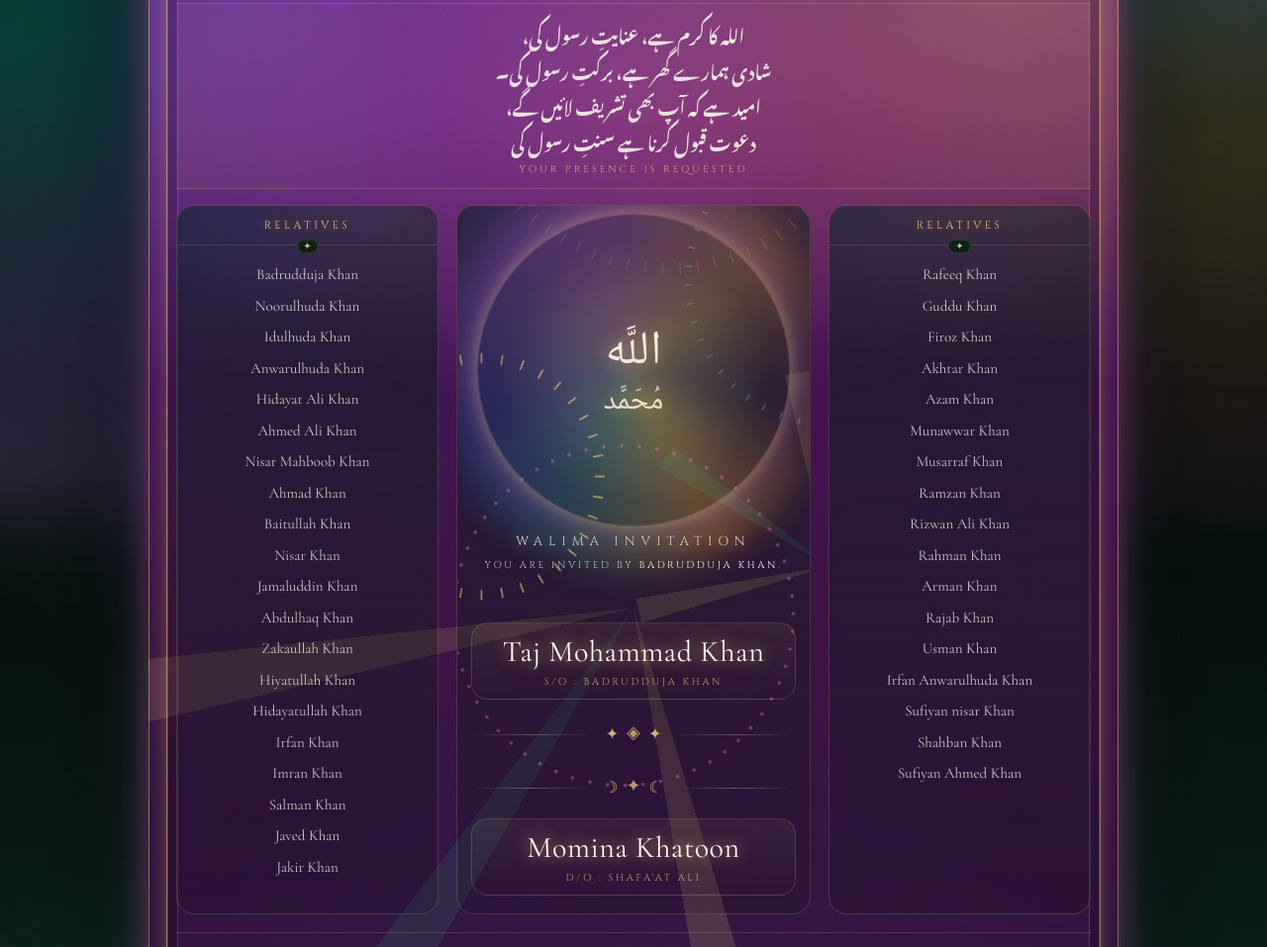
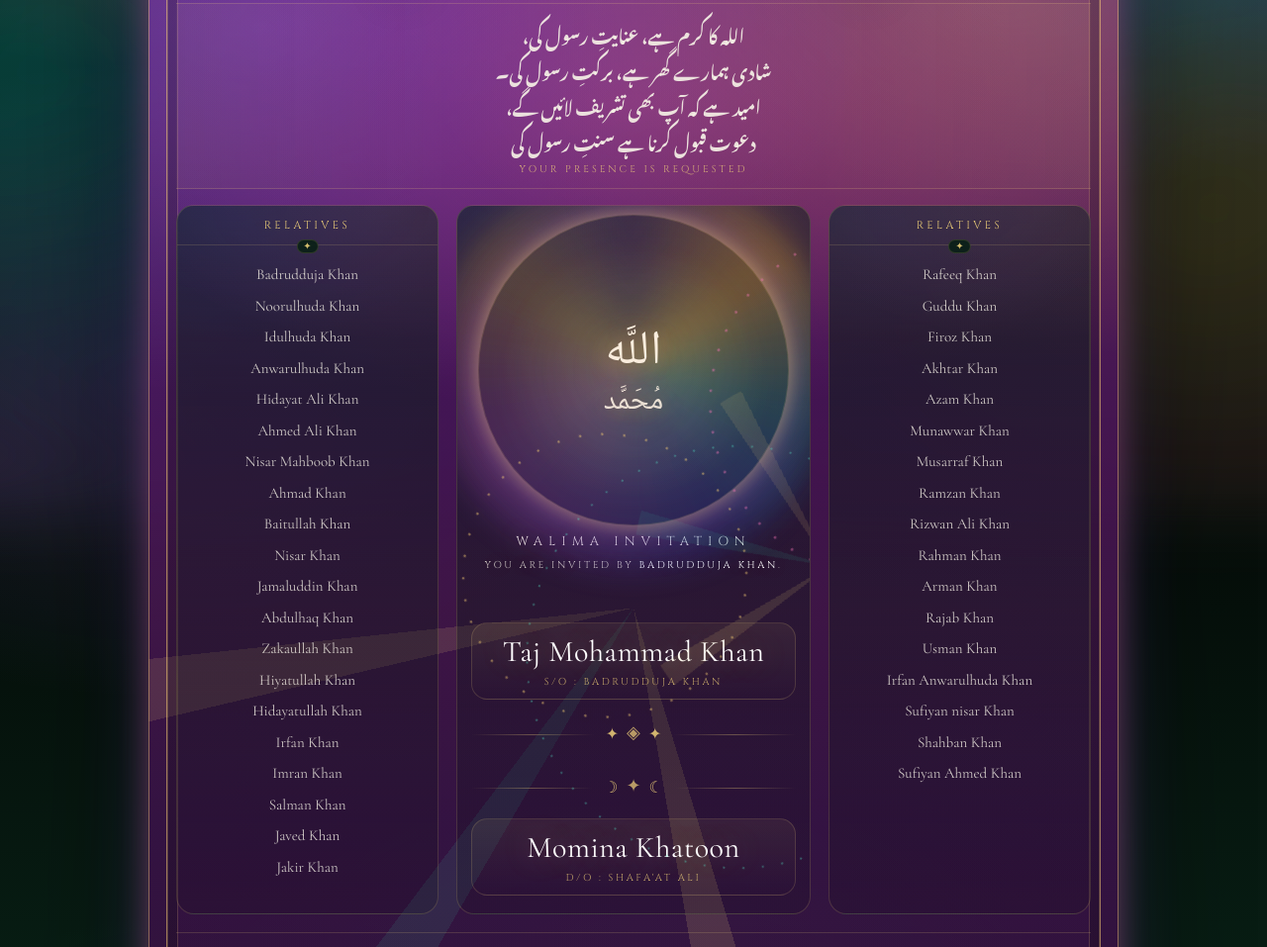
Before and after one commit to Ramzan-Khan-786/Wedding-Card, a plain HTML site: page index.html in a window 1280 px wide. Shown: the part 426-1383 px from the top of the page at 99% size. Drawn offline with nearby package versions, Linux system fonts and the light colour scheme; a web font is replaced by a local one.

Commit message:
final smooth

```diff
--- a/script.js
+++ b/script.js
@@ -169,7 +169,7 @@ let resizeTimer = null;
 window.addEventListener("resize", () => {
   if (resizeTimer) window.clearTimeout(resizeTimer);
   resizeTimer = window.setTimeout(() => {
-    buildSpinRings();
+    buildSprinkledRings();
     syncFacesHeight();
   }, 120);
 });
@@ -200,43 +200,25 @@ if ("ResizeObserver" in window) {
 syncFacesHeight();
 
 /* ═══════════════════════════════════════════════════════════════════
-   SPINNING STICK RINGS
-   Generates four SVG rings around the Allah calligraphy.
-   Each ring is made of evenly-spaced tick marks (short lines)
-   arranged around a circle – an Islamic geometric ornament.
-
-   Ring design vocabulary:
-     r      – orbit radius (distance from centre to tick midpoint)
-     count  – number of ticks on the ring
-     len    – length of each tick (the "stick")
-     w      – stroke-width of each tick
-     color  – stroke colour (rgba)
-     cls    – CSS animation class (spin-ring-1 … spin-ring-4)
-     gap    – extra spacing between inner rings (decorative dots ring)
+   SPRINKLED RING
+   Builds a single dotted ring around the Allah calligraphy.
    ═══════════════════════════════════════════════════════════════════ */
 
 const SVG_NS = "http://www.w3.org/2000/svg";
 
-/**
- * Build one ring of evenly-spaced sticks.
- * @param {object} cfg  Ring config
- * @returns {SVGElement}  A positioned <svg> element ready to insert
- */
-function makeStickRing(cfg) {
-  const {
-    r, // orbit radius
-    count, // tick count
-    len, // tick length
-    w, // stroke-width
-    color, // stroke colour string
-    cls, // animation class
-    extraClass, // optional second class
-    dots, // if true render dots instead of sticks
-    dotR, // dot radius (when dots=true)
-  } = cfg;
+function getHaloRadius() {
+  const raw = getComputedStyle(document.documentElement)
+    .getPropertyValue("--allahHalo")
+    .trim();
+  const px = parseFloat(raw);
+  return isNaN(px) ? 260 : px;
+}
 
-  // The SVG canvas must encompass the full ring
-  const size = (r + len + 4) * 2;
+function buildDottedRing(wrap, cfg) {
+  if (!wrap) return;
+  const { r, count, dotR, color, cls } = cfg;
+
+  const size = (r + dotR + 4) * 2;
   const cx = size / 2;
   const cy = size / 2;
 
@@ -245,8 +227,6 @@ function makeStickRing(cfg) {
   svg.setAttribute("width", String(size));
   svg.setAttribute("height", String(size));
   svg.setAttribute("viewBox", `0 0 ${size} ${size}`);
-
-  // Position so (cx, cy) sits exactly at the wrap origin
   svg.style.cssText = `
     position:absolute;
     top:0; left:0;
@@ -254,138 +234,64 @@ function makeStickRing(cfg) {
     overflow:visible;
   `;
   svg.classList.add("spin-ring", cls);
-  if (extraClass) svg.classList.add(extraClass);
 
   const angleStep = (2 * Math.PI) / count;
-
   for (let i = 0; i < count; i++) {
     const angle = i * angleStep;
-    const cos = Math.cos(angle);
-    const sin = Math.sin(angle);
-
-    if (dots) {
-      // Small dot at the orbit radius
-      const circle = document.createElementNS(SVG_NS, "circle");
-      circle.setAttribute("cx", String(cx + r * cos));
-      circle.setAttribute("cy", String(cy + r * sin));
-      circle.setAttribute("r", String(dotR || 1.5));
-      circle.setAttribute("fill", color);
-      svg.appendChild(circle);
-    } else {
-      // Tick mark: a line centred at the orbit point, oriented radially
-      const half = len / 2;
-      const x1 = cx + (r - half) * cos;
-      const y1 = cy + (r - half) * sin;
-      const x2 = cx + (r + half) * cos;
-      const y2 = cy + (r + half) * sin;
-
-      const line = document.createElementNS(SVG_NS, "line");
-      line.setAttribute("x1", String(x1));
-      line.setAttribute("y1", String(y1));
-      line.setAttribute("x2", String(x2));
-      line.setAttribute("y2", String(y2));
-      line.setAttribute("stroke", color);
-      line.setAttribute("stroke-width", String(w));
-      line.setAttribute("stroke-linecap", "round");
-      svg.appendChild(line);
-    }
+    const x = cx + r * Math.cos(angle);
+    const y = cy + r * Math.sin(angle);
+    const circle = document.createElementNS(SVG_NS, "circle");
+    circle.setAttribute("cx", String(x));
+    circle.setAttribute("cy", String(y));
+    circle.setAttribute("r", String(dotR));
+    circle.setAttribute("fill", color);
+    svg.appendChild(circle);
   }
 
-  return svg;
+  wrap.appendChild(svg);
 }
 
-/**
- * Read the computed --allahHalo CSS custom-property in px.
- * Falls back to 260 if not found.
- */
-function getHaloRadius() {
-  const raw = getComputedStyle(document.documentElement)
-    .getPropertyValue("--allahHalo")
-    .trim();
-  // value is like "260px" or "54vw" (after clamp resolves it's always px here)
-  const px = parseFloat(raw);
-  return isNaN(px) ? 260 : px;
-}
-
-/**
- * Remove all previously built rings from a container and rebuild them.
- */
-function buildRingsInContainer(wrap) {
-  if (!wrap) return;
-
-  // Clear previous
-  while (wrap.firstChild) wrap.removeChild(wrap.firstChild);
-
+function buildSprinkledRings() {
+  const containers = document.querySelectorAll(".spin-rings-wrap");
   const halo = getHaloRadius();
-
-  /*
-    Four rings:
-    ① Innermost – 36 short fine gold ticks, slow CW
-    ② Second    – 48 medium ticks, gold/mint, medium CCW
-    ③ Third     – 60 tiny dots, blush colour, slow CW  (dot ring for variety)
-    ④ Outermost – 72 long ticks, faint mint/violet, slow CCW
-  */
-
   const rings = [
     {
-      r: halo * 0.46,
-      count: 36,
-      len: 9,
-      w: 1.4,
-      color: "rgba(246,215,123,0.72)",
-      cls: "spin-ring-1",
+      r: halo * 0.55,
+      count: 40,
+      dotR: 1.25,
+      color: "rgba(255,214,118,0.48)",
+      cls: "spin-ring-dots",
     },
     {
-      r: halo * 0.56,
-      count: 48,
-      len: 6,
-      w: 1.0,
-      color: "rgba(68,255,210,0.45)",
-      cls: "spin-ring-2",
+      r: halo * 0.67,
+      count: 52,
+      dotR: 1.4,
+      color: "rgba(255,120,190,0.44)",
+      cls: "spin-ring-dots-2",
     },
     {
-      r: halo * 0.66,
-      count: 60,
-      len: 0, // unused when dots=true
-      w: 1.0,
-      color: "rgba(255,123,212,0.40)",
-      cls: "spin-ring-3",
-      dots: true,
-      dotR: 1.8,
-    },
-    {
-      r: halo * 0.78,
-      count: 72,
-      len: 11,
-      w: 0.8,
-      color: "rgba(246,215,123,0.28)",
-      cls: "spin-ring-4",
+      r: halo * 0.82,
+      count: 68,
+      dotR: 1.1,
+      color: "rgba(88,245,210,0.38)",
+      cls: "spin-ring-dots-3",
     },
   ];
 
-  rings.forEach((cfg) => {
-    const el = makeStickRing(cfg);
-    wrap.appendChild(el);
+  containers.forEach((wrap) => {
+    while (wrap.firstChild) wrap.removeChild(wrap.firstChild);
+    rings.forEach((cfg) => buildDottedRing(wrap, cfg));
   });
-}
-
-/**
- * Build (or rebuild) all spin-ring containers across both card faces.
- */
-function buildSpinRings() {
-  const containers = document.querySelectorAll(".spin-rings-wrap");
-  containers.forEach((wrap) => buildRingsInContainer(wrap));
 }
 
 // Build on first load – wait for fonts & layout to stabilise
 if (document.fonts && document.fonts.ready) {
   document.fonts.ready.then(() => {
-    buildSpinRings();
+    buildSprinkledRings();
     syncFacesHeight();
   });
 } else {
-  buildSpinRings();
+  buildSprinkledRings();
 }
 
-// Also build immediately in case fonts.ready already fired
-buildSpinRings();
+buildSprinkledRings();
--- a/styles.css
+++ b/styles.css
@@ -113,7 +113,6 @@ body{
   font-family: "Cormorant Garamond", ui-serif, Georgia, "Times New Roman", serif;
   overflow-x:hidden;
   position:relative;
-  animation: bgFlow 28s ease-in-out infinite alternate;
 }
 
 body::before{
@@ -128,7 +127,6 @@ body::before{
   mix-blend-mode: screen;
   pointer-events:none;
   z-index:-1;
-  animation: bgFlow 34s ease-in-out infinite alternate;
 }
 
 @keyframes auroraDrift{
@@ -146,8 +144,7 @@ body::before{
 
 .app{min-height:100%;display:flex;flex-direction:column}
 .app{
-  opacity:0;
-  animation: pageFade 1.1s ease forwards;
+  opacity:1;
 }
 
 .topbar{
@@ -183,7 +180,6 @@ body::before{
     linear-gradient(180deg, rgba(13,44,31,.76), rgba(10,32,23,.70));
   cursor:pointer;
   box-shadow: 0 14px 34px rgba(0,0,0,.26);
-  transition: transform .22s ease, box-shadow .22s ease, border-color .22s ease, filter .22s ease;
 }
 .menu-toggle span{
   display:block;
@@ -191,10 +187,7 @@ body::before{
   height:2px;
   background:rgba(246,215,123,.9);
   border-radius:999px;
-  transition: transform .22s ease, opacity .22s ease;
 }
-.menu-toggle:hover{transform: translateY(-1px); border-color: rgba(246,215,123,.5); box-shadow: 0 18px 38px rgba(0,0,0,.32)}
-.menu-toggle:active{transform: translateY(0) scale(.985)}
 .topbar.menu-open .menu-toggle span:nth-child(1){transform: translateY(6px) rotate(45deg)}
 .topbar.menu-open .menu-toggle span:nth-child(2){opacity:0}
 .topbar.menu-open .menu-toggle span:nth-child(3){transform: translateY(-6px) rotate(-45deg)}
@@ -211,11 +204,8 @@ body::before{
   padding:10px 12px;border-radius:999px;
   font-family:"Cinzel",serif;font-size:11px;letter-spacing:2.2px;text-transform:uppercase;
   cursor:pointer;
-  transition: transform .22s ease, border-color .22s ease, box-shadow .22s ease, filter .22s ease;
   box-shadow: 0 14px 34px rgba(0,0,0,.24);
 }
-.chip:hover{transform: translateY(-1px); border-color: rgba(246,215,123,.42)}
-.chip:active{transform: translateY(0) scale(.985)}
 .chip[aria-pressed="true"]{border-color: rgba(246,215,123,.62); box-shadow: 0 12px 34px rgba(0,0,0,.28), 0 0 0 3px rgba(246,215,123,.08) inset}
 .chip-primary{background: linear-gradient(180deg, rgba(246,215,123,.16), rgba(13,44,31,.78))}
 .chip .urdu{font-family:"Noto Nastaliq Urdu","Noto Naskh Arabic","Amiri",serif;font-size:12px;letter-spacing:0;text-transform:none;margin-left:8px}
@@ -251,10 +241,7 @@ body::before{
   letter-spacing:3px;
   text-transform:uppercase;
   cursor:pointer;
-  transition: transform .22s ease, border-color .22s ease, box-shadow .22s ease, filter .22s ease;
 }
-.audio-gate-btn:hover{transform: translateY(-1px); border-color: rgba(246,215,123,.46); box-shadow: 0 16px 40px rgba(0,0,0,.3)}
-.audio-gate-btn:active{transform: translateY(0) scale(.985)}
 
 .stage{flex:1;display:flex;align-items:center;justify-content:center;padding:26px 18px 44px}
 .stage{padding: clamp(18px, 4vw, 44px) 18px clamp(32px, 6vw, 54px)}
@@ -314,7 +301,6 @@ body::before{
   border:1px solid var(--border-line);
   box-shadow: 0 0 0 1px var(--border-inner) inset, 0 0 0 10px rgba(5,10,7,.20) inset;
   pointer-events:none;z-index:5;
-  animation: borderGlow 9s ease-in-out infinite;
 }
 .card-border::before{
   content:"";
@@ -329,7 +315,6 @@ body::before{
   padding: clamp(20px, 3.2vw, 28px) clamp(16px, 3vw, 28px) clamp(16px, 2.4vw, 22px);
   opacity:0;
   transform: translateY(10px) scale(.992);
-  transition: opacity .55s ease, transform .55s ease, filter .55s ease;
   filter: saturate(.98) contrast(.98);
   pointer-events:none;
 }
@@ -377,7 +362,7 @@ body::before{
 }
 .panel-header{padding:12px 14px;text-align:center;border-bottom:1px solid rgba(246,215,123,.14);position:relative}
 .panel-header::after{content:"✦";position:absolute;left:50%;bottom:-9px;transform:translateX(-50%);font-size:10px;color:rgba(246,215,123,.86);background: rgba(10,32,23,.92);padding:0 6px;border-radius:999px;border:1px solid rgba(246,215,123,.14)}
-.panel-title{font-family:"Cinzel",serif;font-size:11px;letter-spacing:3.4px;text-transform:uppercase;color:rgba(246,215,123,.92);animation: textGlow 12s ease-in-out infinite}
+.panel-title{font-family:"Cinzel",serif;font-size:11px;letter-spacing:3.4px;text-transform:uppercase;color:rgba(246,215,123,.92)}
 .panel-list{list-style:none;margin:0;padding:14px 14px 16px;text-align:center}
 .panel-list li{font-size:15px;line-height:2.1;color:rgba(245,241,230,.82)}
 
@@ -407,17 +392,9 @@ body::before{
     0 0 58px var(--royal-glow-3);
   opacity:.65;
   pointer-events:none;
-  animation: royalHalo 7s ease-in-out infinite;
 }
 
-/* ─────────────────────────────────────────────────────────────
-   SPINNING STICK RINGS  –  SVG canvas approach
-   Each .spin-ring is a position:absolute SVG element that
-   orbits around the Allah centre.  We use separate animation
-   durations and directions so the rings never feel in sync.
-   ───────────────────────────────────────────────────────────── */
-
-/* Container that every spin-ring is placed inside */
+/* ── SPRINKLED RING ── */
 .spin-rings-wrap{
   position:absolute;
   top:50%;
@@ -427,36 +404,26 @@ body::before{
   pointer-events:none;
   z-index:2;
 }
-
-/* Each ring SVG element – centred via negative translate */
 .spin-ring{
   position:absolute;
   top:0;
   left:0;
-  /* centred on the container origin */
   transform-origin: 0px 0px;
-  will-change: transform;
   pointer-events:none;
+  filter: drop-shadow(0 0 6px rgba(246,215,123,0.35)) drop-shadow(0 0 10px rgba(255,123,212,0.22));
 }
-
-/* Individual ring animation speeds & directions */
-.spin-ring-1{
-  animation: spinCW 18s linear infinite;
+.spin-ring-dots{
+  animation: spinCW 34s linear infinite;
 }
-.spin-ring-2{
-  animation: spinCCW 26s linear infinite;
+.spin-ring-dots-2{
+  animation: spinCCW 48s linear infinite;
 }
-.spin-ring-3{
-  animation: spinCW 38s linear infinite;
+.spin-ring-dots-3{
+  animation: spinCW 72s linear infinite;
 }
-.spin-ring-4{
-  animation: spinCCW 14s linear infinite;
-}
-
 @keyframes spinCW  { from{transform:rotate(0deg)}   to{transform:rotate(360deg)} }
 @keyframes spinCCW { from{transform:rotate(0deg)}   to{transform:rotate(-360deg)} }
-
-/* ─── end spinning stick rings ─── */
+/* ── end sprinkled ring ── */
 
 .allah-ring{
   position:absolute;
@@ -479,7 +446,7 @@ body::before{
   filter: blur(.2px);
   pointer-events:none;
   z-index:0;
-  animation: royalSpin 20s linear infinite;
+  animation: royalSpin 26s linear infinite;
 }
 .allah-wrap{
   position:absolute;
@@ -514,7 +481,6 @@ body::before{
   filter: blur(14px) saturate(1.3);
   opacity:.9;
   mix-blend-mode: screen;
-  animation: royalSpin 18s linear infinite;
 }
 .allah-wrap::after{
   content:"";
@@ -525,7 +491,6 @@ body::before{
   filter: blur(18px);
   opacity:.65;
   mix-blend-mode: screen;
-  animation: royalPulse 6s ease-in-out infinite;
 }
 @keyframes royalSpin{0%{transform:rotate(0deg)}100%{transform:rotate(360deg)}}
 @keyframes royalPulse{0%,100%{transform:scale(.98);opacity:.5}50%{transform:scale(1.02);opacity:.72}}
@@ -541,7 +506,7 @@ body::before{
   font-size:48px;
   color:rgba(255,243,227,.96);
   text-shadow: 0 18px 46px rgba(0,0,0,.45), var(--text-glow);
-  animation: royalText 6s ease-in-out infinite;
+  animation: royalText 10s ease-in-out infinite;
   display:flex;
   flex-direction:column;
   align-items:center;
@@ -576,12 +541,12 @@ body::before{
   0%,100%{text-shadow: 0 0 10px var(--royal-glow-1), 0 0 18px var(--royal-glow-2)}
   50%{text-shadow: 0 0 16px var(--royal-glow-1), 0 0 26px var(--royal-glow-3)}
 }
-.headline{margin-top:2px;font-family:"Cinzel",serif;font-size:13px;letter-spacing:6px;text-transform:uppercase;color:rgba(245,241,230,.88);text-shadow:var(--text-glow);animation: textGlow 10s ease-in-out infinite}
+.headline{margin-top:2px;font-family:"Cinzel",serif;font-size:13px;letter-spacing:6px;text-transform:uppercase;color:rgba(245,241,230,.88);text-shadow:var(--text-glow)}
 .invite-quote{margin-top:-4px;font-family:"Cinzel",serif;font-size:10px;letter-spacing:2.6px;text-transform:uppercase;color:rgba(245,241,230,.78);text-align:center;text-shadow:var(--text-glow)}
 .invite-quote .label-en,.invite-quote .label-ur{display:block}
 .invite-quote .label-ur{margin-top:6px;font-family:"Noto Nastaliq Urdu","Noto Naskh Arabic","Amiri",serif;font-size:13px;letter-spacing:0;text-transform:none;color:rgba(246,215,123,.88)}
 .person{text-align:center;padding:10px 12px;width:100%;border-radius:16px;border:1px solid rgba(246,215,123,.16);background: linear-gradient(180deg, rgba(246,215,123,.07), transparent)}
-.person-name{display:block;font-size:30px;color:#fff;letter-spacing:.6px;text-shadow:var(--text-glow);animation: textGlow 10s ease-in-out infinite}
+.person-name{display:block;font-size:30px;color:#fff;letter-spacing:.6px;text-shadow:var(--text-glow)}
 .person-sub{display:block;margin-top:5px;font-family:"Cinzel",serif;font-size:10px;letter-spacing:2.6px;color:rgba(246,215,123,.72);text-transform:uppercase}
 
 .divider{width:100%;display:grid;grid-template-columns: 1fr auto 1fr;align-items:center;gap:12px;padding:8px 0 4px}
@@ -633,10 +598,7 @@ body::before{
   letter-spacing:2.8px;
   text-transform:uppercase;
   box-shadow: 0 16px 44px rgba(0,0,0,.28);
-  transition: transform .22s ease, border-color .22s ease, box-shadow .22s ease, filter .22s ease;
 }
-.map-btn:hover{transform: translateY(-1px); border-color: rgba(246,215,123,.44)}
-.map-btn:active{transform: translateY(0) scale(.985)}
 .hl{color:#fff}
 .footer-stars{display:flex;align-items:center;justify-content:center;gap:12px;padding:12px 0 6px;color:rgba(246,215,123,.62);font-size:12px;letter-spacing:6px}
 
@@ -717,26 +679,9 @@ body::before{
   .venue .address{font-size:16px;line-height:1.75}
 }
 @media (prefers-reduced-motion: reduce){
-  .card::before{animation:none}
-  body::before{animation:none}
-  body{animation:none}
-  .app{animation:none}
-  .allah-wrap::before{animation:none}
-  .allah-wrap::after{animation:none}
-  .allah-ring{animation:none}
   .allah-center::after{animation:none}
   .allah{animation:none}
   .card-face{transition:none}
-  .chip{transition:none}
-  .map-btn{transition:none}
-  .card::after{animation:none}
-  .card{animation:none}
-  .card-border{animation:none}
-  .headline,.person-name,.panel-title{animation:none}
-  .spin-ring-1,
-  .spin-ring-2,
-  .spin-ring-3,
-  .spin-ring-4{animation:none}
 }
 
 @media print{
```
Also changed, not shown: index.html (+2 -3 lines).
